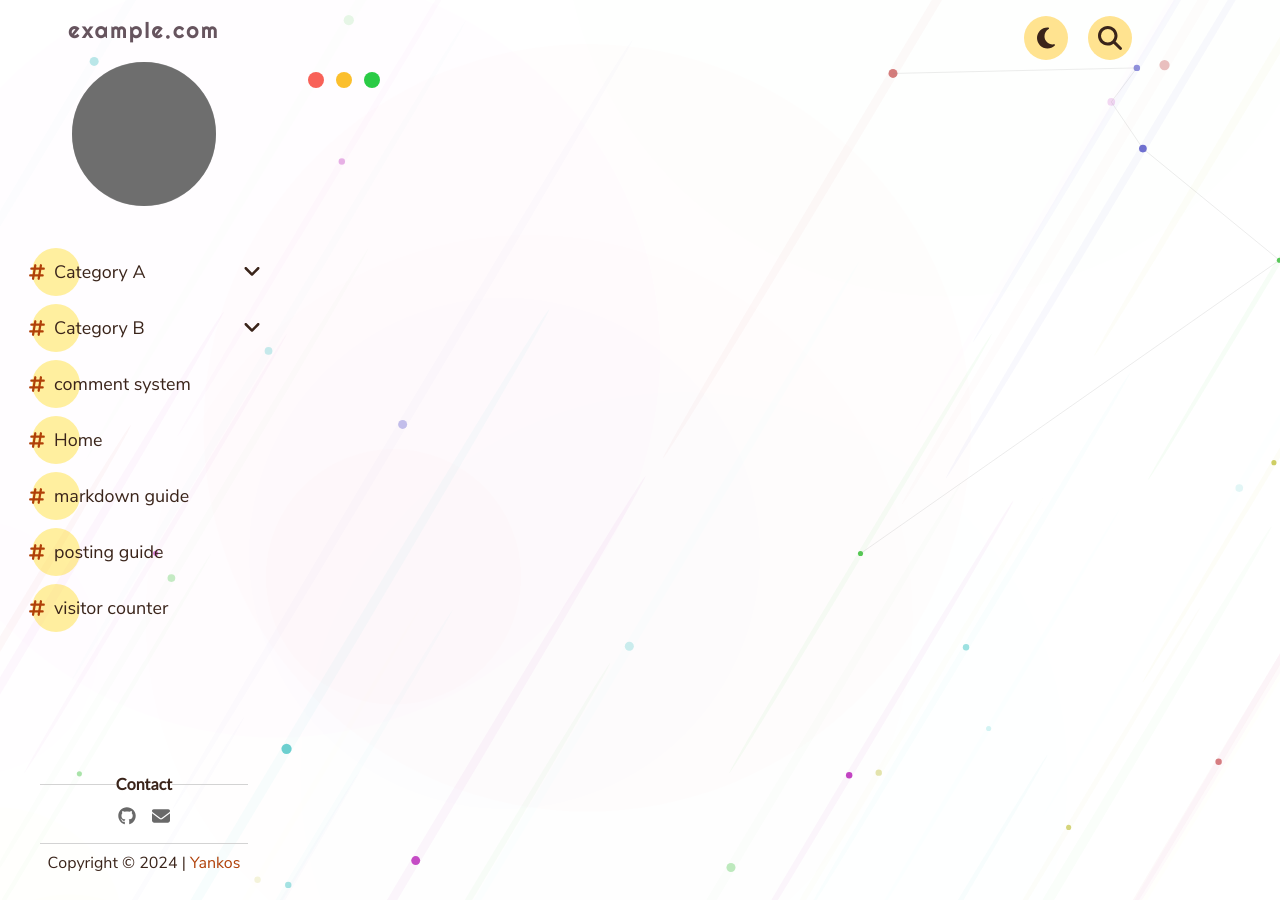
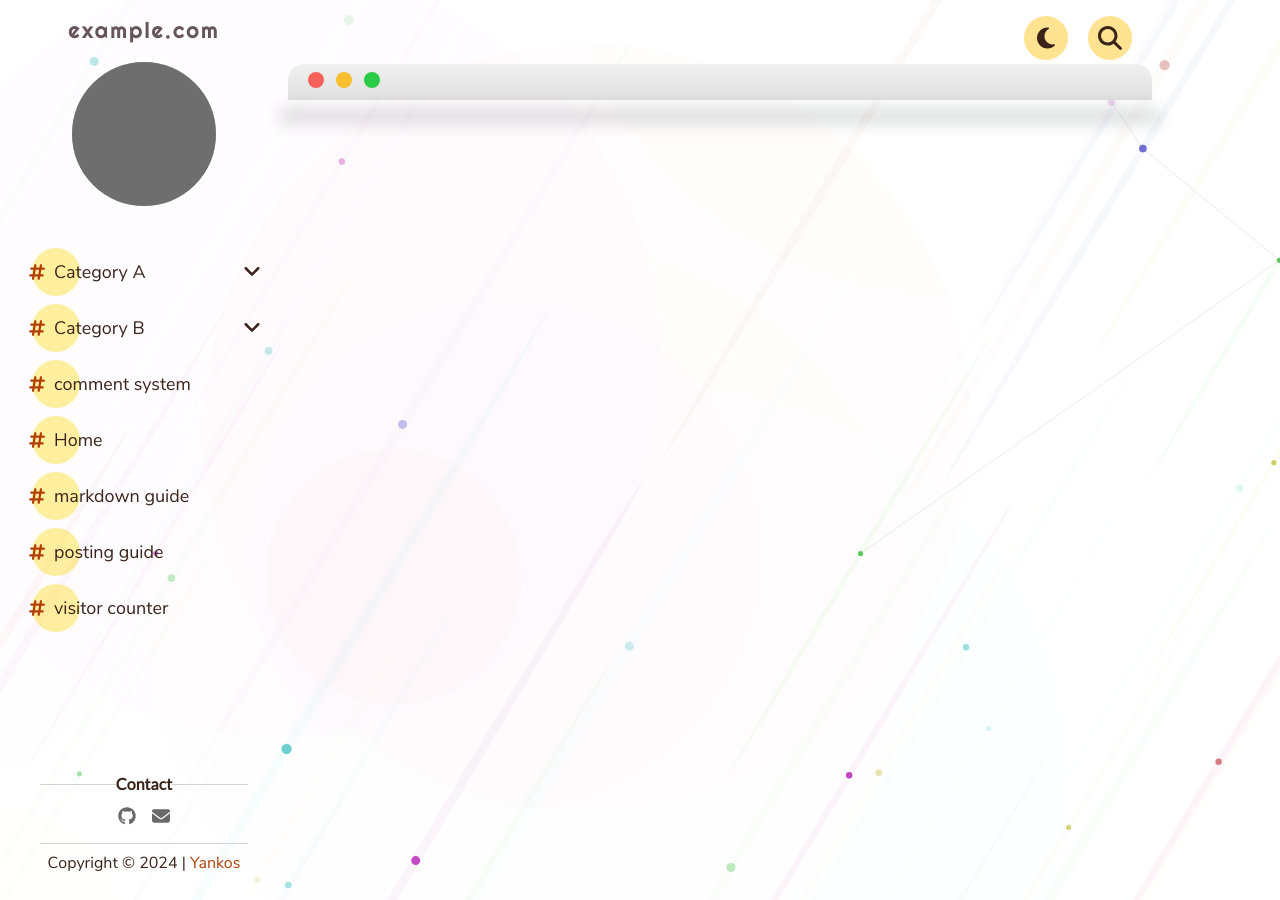
Before and after one commit to kam535/vigilant-barnacle, a Jekyll site: the page built from _pages/index.md, in a window 1280 px wide. Built offline with Jekyll 4.4.1, drawn with Linux system fonts in a browser that asks for light colours; grey boxes are pictures that could not be loaded.

Commit message:
Update post.scss

```diff
--- a/_sass/post.scss
+++ b/_sass/post.scss
@@ -5,6 +5,7 @@
 
 .inner-header {
   display:none;
+  background:linear-gradient(180deg, rgba(240,240,240,1) 0%, rgba(224,224,224,1) 100%);
   border-radius:1rem 1rem 0 0;
   padding:8px 16px;
 
@@ -18,6 +19,7 @@
 }
 
 .inner-content {
+  background:#fff;
 
   img {
     display:block;
@@ -52,6 +54,7 @@
   margin:auto;
   padding:1rem 0;
   text-align:center;
+  backdrop-filter:blur(4px);
   background-color:rgba(255, 255, 255, 0.5);
 }
 
@@ -619,6 +622,7 @@
 
 .inner-content {
   border-radius:0 0 1rem 1rem;
+  box-shadow:0 16px 16px 8px rgba(31, 35, 46, 0.15);
 }
 
 .top-arrow { left:calc(#{$sidebarwd} + var(--pagewidth-desktop) - 4rem); }
```
